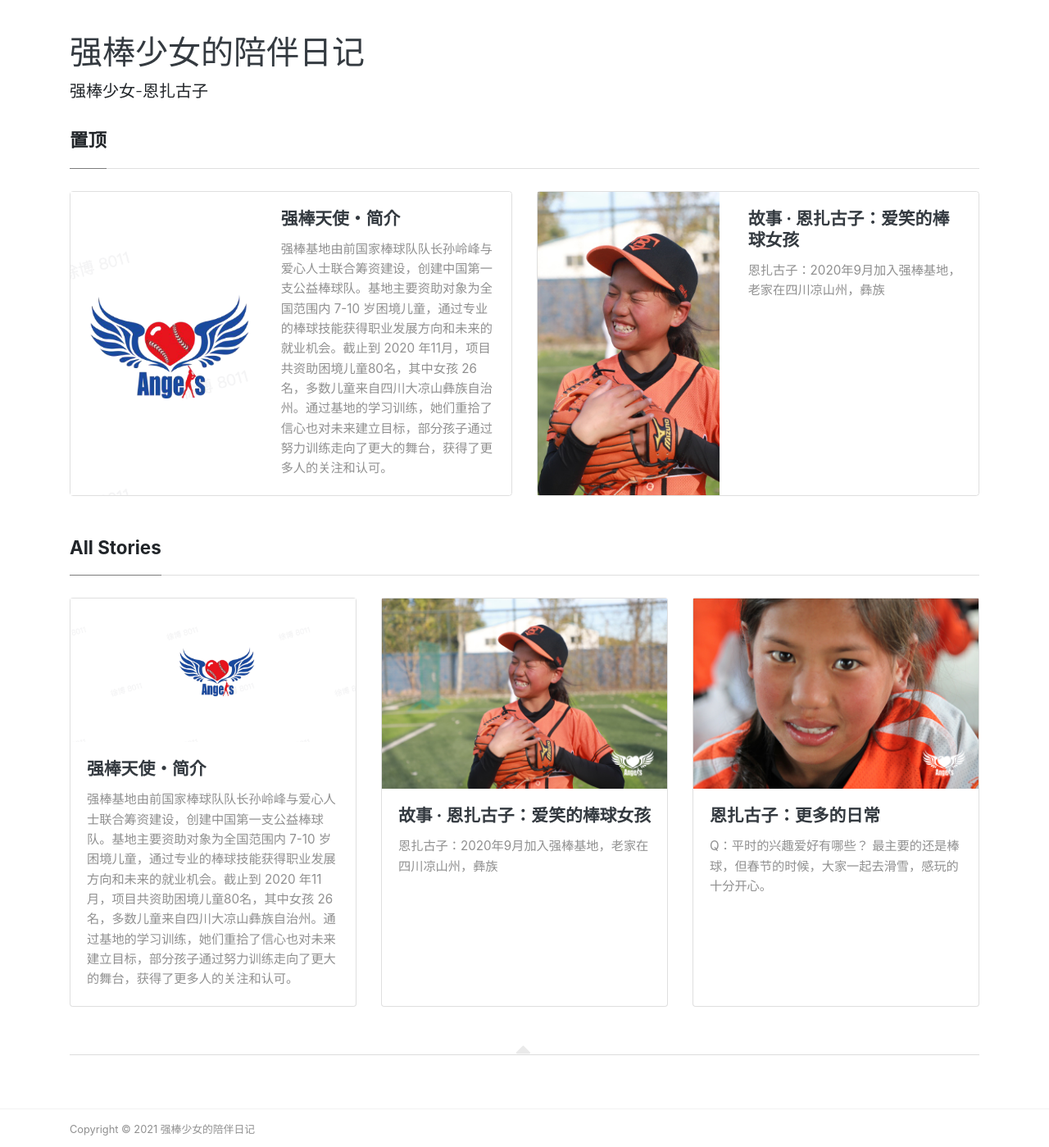
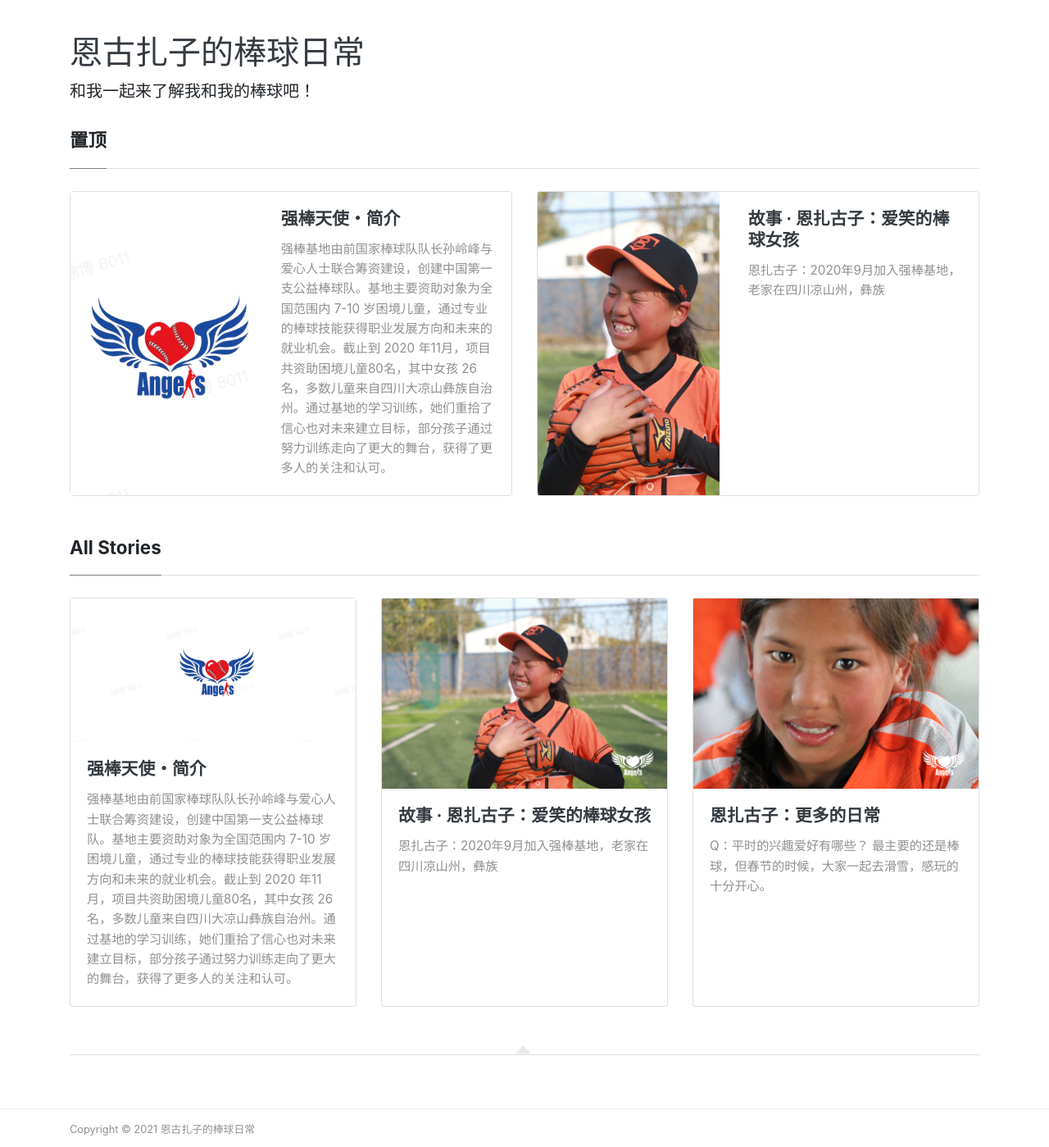
Before and after one commit to skline31/symmetrical-octo-doodle, a Jekyll site: the page built from index.html, in a window 1280 px wide. Shown: the whole page at 82% size. Built offline with Jekyll 4.4.1, drawn with Linux system fonts in a browser that asks for light colours; nearby versions of some CDN libraries; the list of posts is cut into pages by our own code.

Commit message:
Update _config.yml

```diff
--- a/_config.yml
+++ b/_config.yml
@@ -2,11 +2,11 @@
 baseurl: "/symmetrical-octo-doodle"
 
 # 网页的标题
-title: "强棒少女的陪伴日记"
+title: "恩古扎子的棒球日常"
 # 网站的主标题
-name: "强棒少女的陪伴日记"
+name: "恩古扎子的棒球日常"
 # 网站副标题
-description: "强棒少女-恩扎古子"
+description: "和我一起来了解我和我的棒球吧！"
 
 # 分页配置
 # 每页文章数量
```
